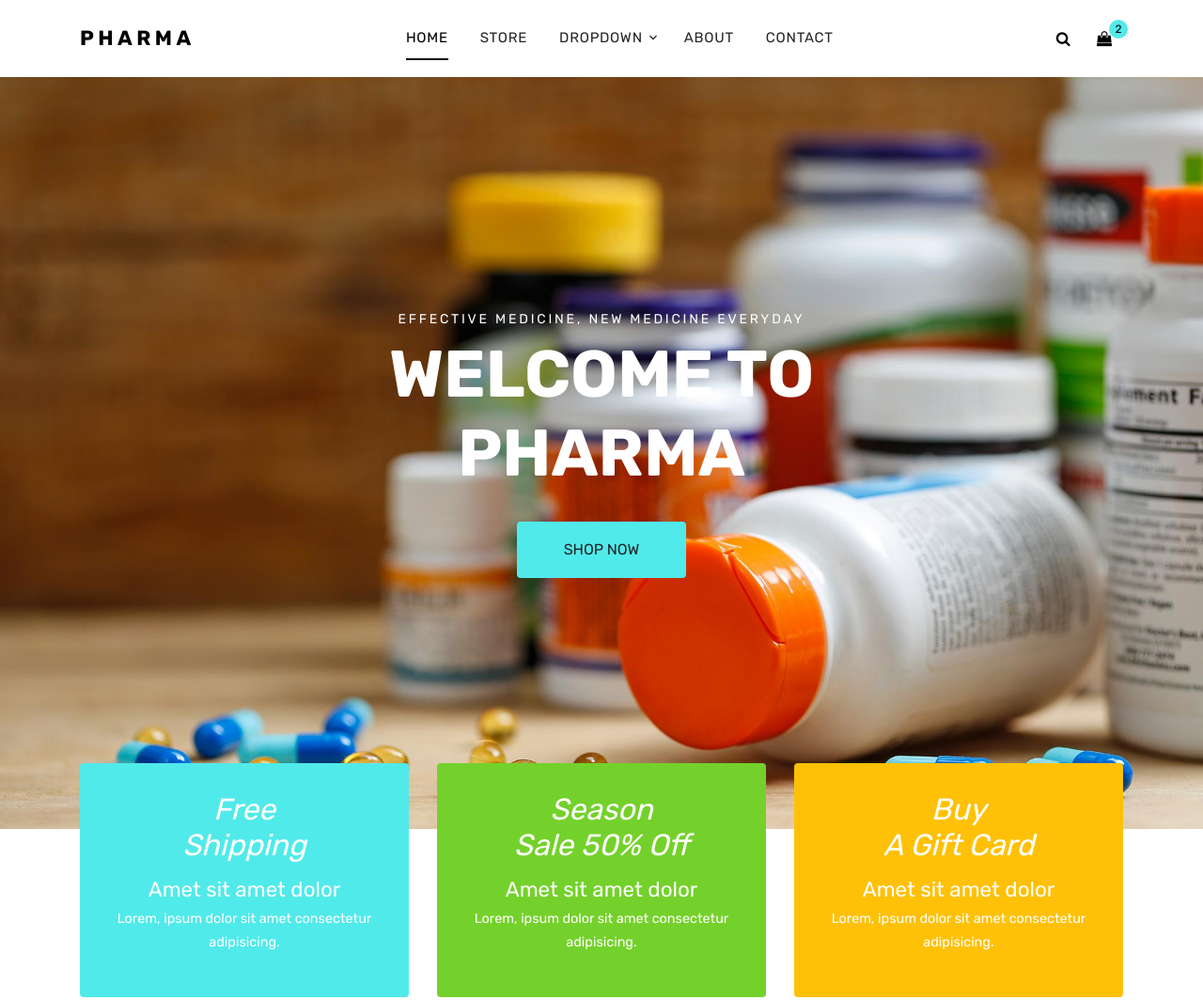
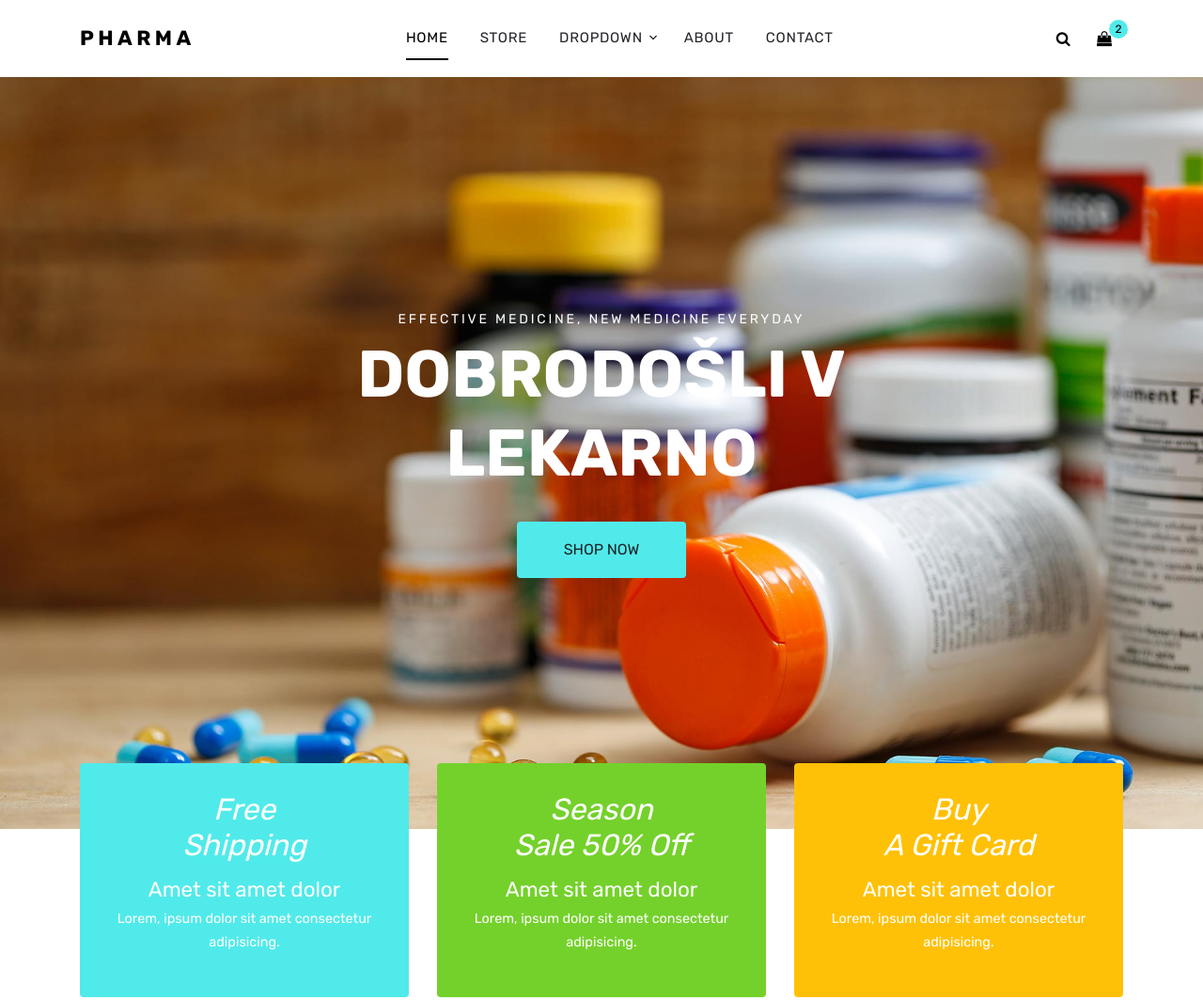
Before and after one commit to moonn3/moonn3.github.io, a plain HTML site: page index.html in a window 1280 px wide. Shown: the top 1064 px of the page at 94% size. Drawn offline with Linux system fonts and the light colour scheme; files whose address does not match are found by name.

Commit message:
sprememba glavnega naslova

```diff
--- a/index.html
+++ b/index.html
@@ -92,7 +92,7 @@
           <div class="col-lg-7 mx-auto order-lg-2 align-self-center">
             <div class="site-block-cover-content text-center">
               <h2 class="sub-title">Effective Medicine, New Medicine Everyday</h2>
-              <h1>Welcome To Pharma</h1>
+              <h1>Dobrodošli v lekarno</h1>
               <p>
                 <a href="#" class="btn btn-primary px-5 py-3">Shop Now</a>
               </p>
```
